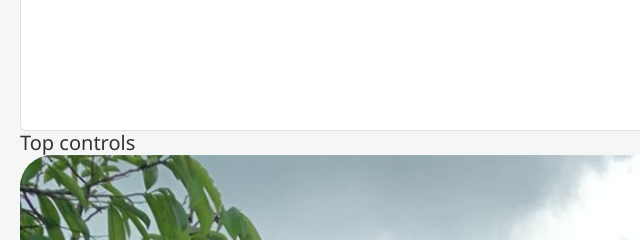
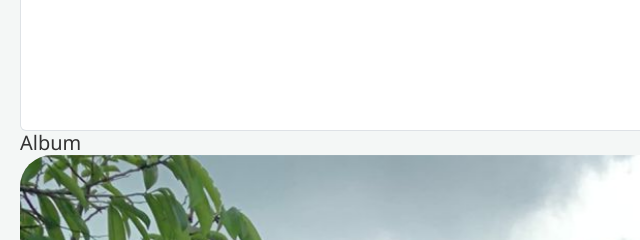
Before and after one commit to rahmat181106-dotcom/rahmat.github.io, a plain HTML site: page index.html in a window 1280 px wide. Shown: the part 2880-3120 px from the top of the page, 0-640 px from the left. Drawn offline with nearby package versions, Linux system fonts and the light colour scheme.

Commit message:
Update index.html

```diff
--- a/index.html
+++ b/index.html
@@ -154,7 +154,7 @@
 
 <div id="carouselStacked" class="carousel slide">
   <div class="d-flex justify-content-between align-items-center">
-    <h5 class="mb-0">Top controls</h5>
+    <h5 class="mb-0">Album</h5>
     <div>
       <button class="btn-icon btn-sm" type="button" data-bs-target="#carouselStacked" data-bs-slide="prev">
         <span class="carousel-icon-prev" aria-hidden="true"></span>
```
